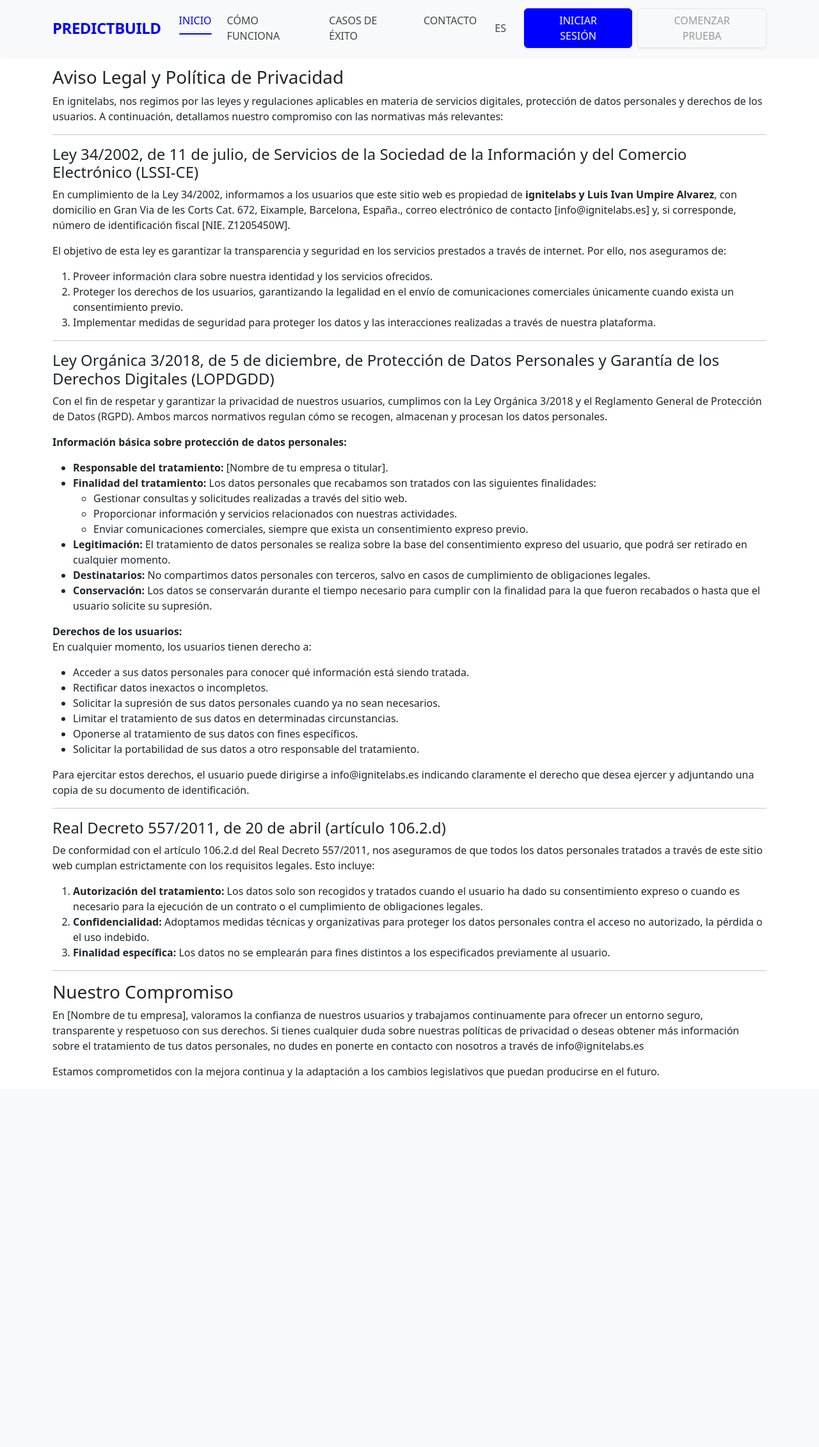
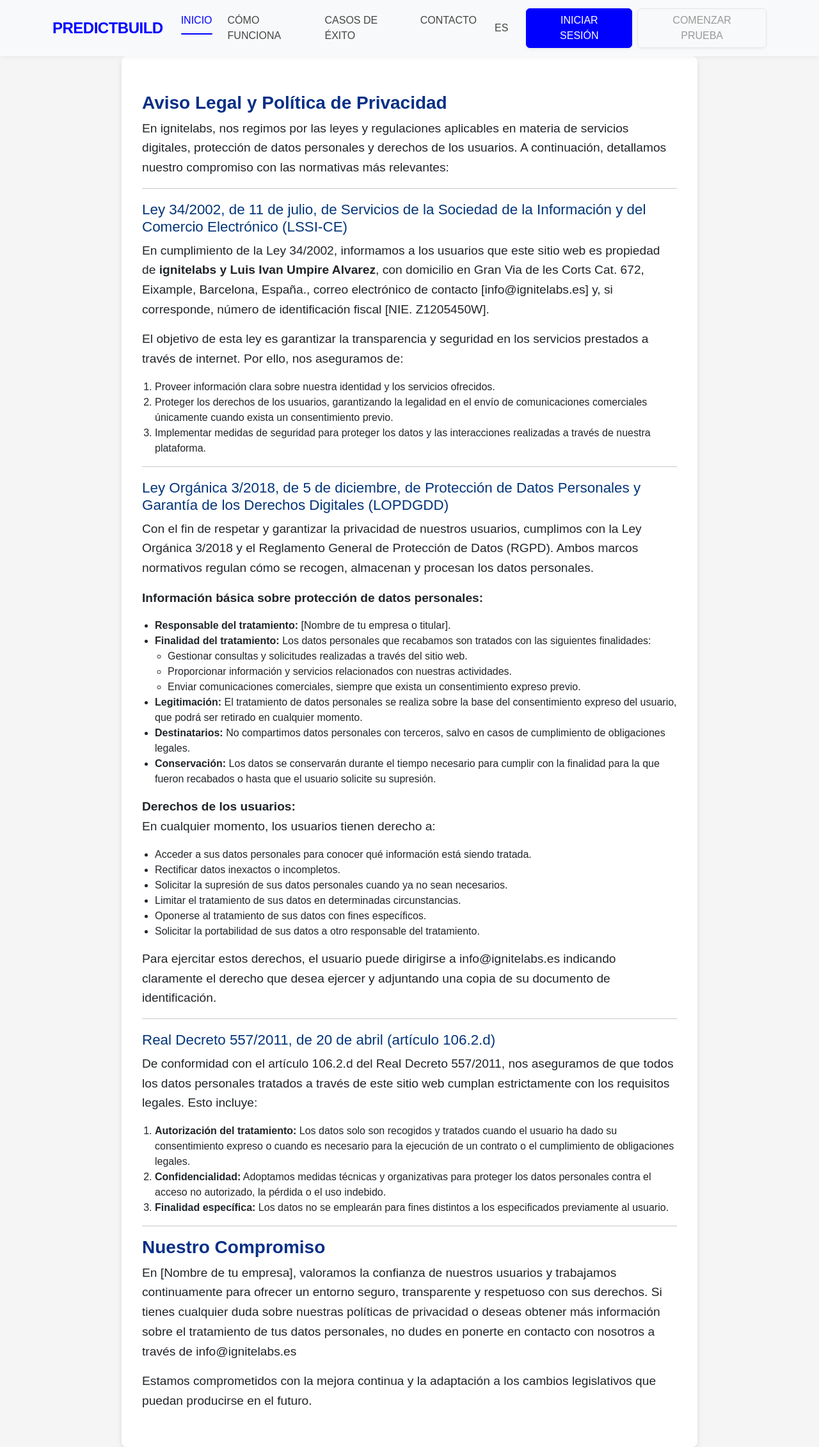
Before and after one commit to Arias-Hen/Predict, a Django app: page /home/terminos/ in a window 1280 px wide. Shown: the whole page at 64% size. Before the commit the page ends 1685 px from the top, so only its background shows below. Run offline with Django 5.2, Linux system fonts and the light colour scheme.

Commit message:
correcion

```diff
--- a/interfaz_pr/home/templates/terminos.html
+++ b/interfaz_pr/home/templates/terminos.html
@@ -21,7 +21,7 @@
                     <div class="entry-content-wrapper clearfix">
                         <section class="av_textblock_section av-m3rwyblq-86ef7d2ce3379ad994d56f886a39d512 "
                             itemscope="itemscope" itemtype="https://schema.org/CreativeWork">
-                            <div class="avia_textblock mt-3" itemprop="text" >
+                            <div class="avia_textblock mt-3" itemprop="text">
                                 <h3>Aviso Legal y Política de Privacidad</h3>
                                 <p>En ignitelabs, nos regimos por las leyes y regulaciones aplicables en materia de
                                     servicios digitales, protección de datos personales y derechos de los usuarios. A
@@ -126,6 +126,52 @@
     </div>
     <script src="https://cdn.jsdelivr.net/npm/bootstrap@5.3.0/dist/js/bootstrap.bundle.min.js"></script>
 </body>
+<style>
+    h2,
+    h3 {
+        color: #062f86;
+        font-weight: bold;
+    }
+
+    p {
+        font-size: 1.2rem;
+        line-height: 1.6;
+    }
+
+    .main_color {
+        max-width: 900px;
+        margin: auto;
+        padding: 40px 20px;
+        background-color: #ffffff;
+        border-radius: 8px;
+        box-shadow: 0 4px 8px rgba(0, 0, 0, 0.1);
+    }
+
+    h4 {
+        margin-top: 20px;
+        font-size: 1.4rem;
+        color: #03357a;
+    }
+
+    ul,
+    ol {
+        padding-left: 20px;
+    }
+
+    .btn-blue {
+        background-color: #062f86;
+        color: white;
+        border-radius: 5px;
+        padding: 10px 20px;
+        text-align: center;
+        font-weight: bold;
+    }
+
+    body {
+        background-color: #f5f5f5;
+        font-family: 'Arial', sans-serif;
+    }
+</style>
 
 </html>
 {% endblock %}
```
Also changed, not shown: interfaz_pr/home/templates/home.html (+6 -1 lines).
